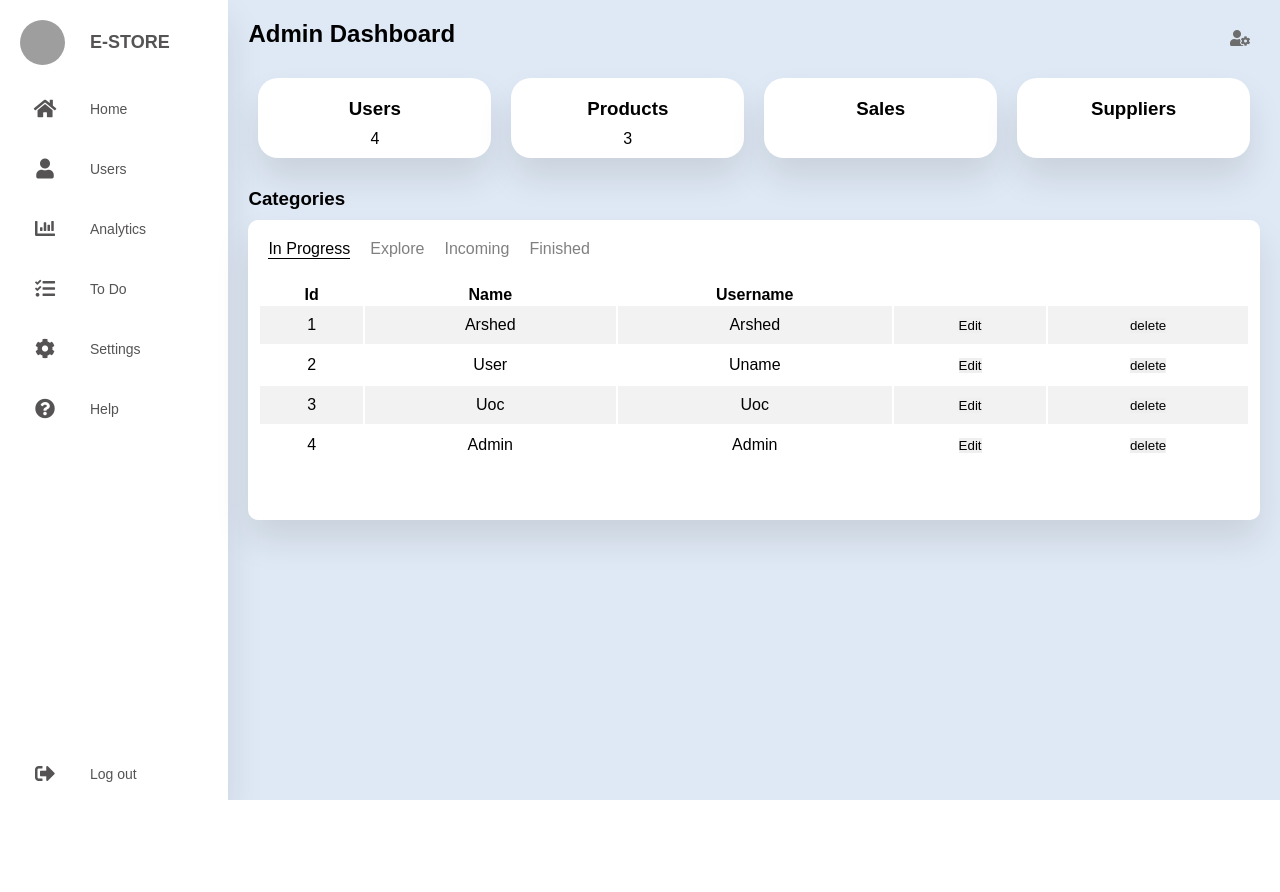
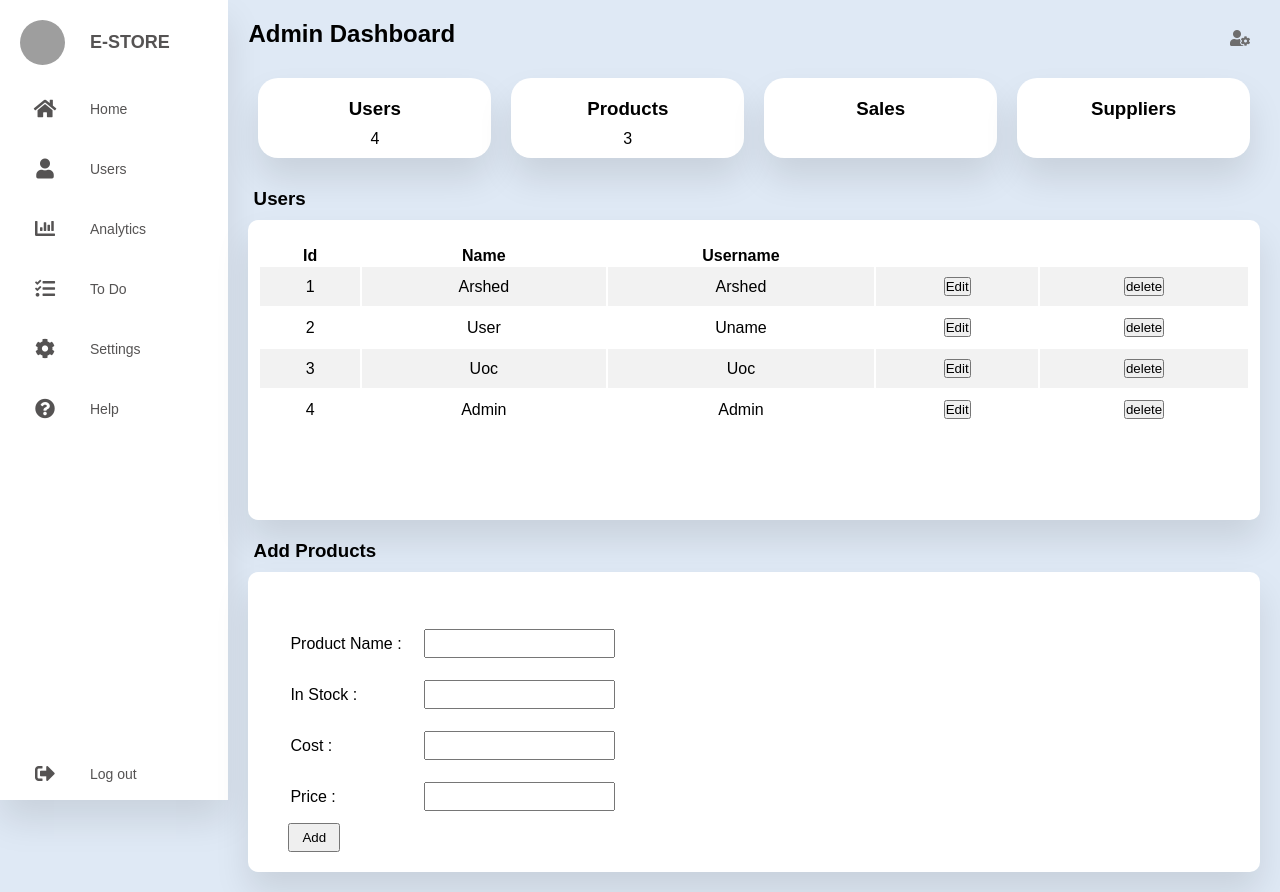
Before and after one commit to aathif2001/CS-level-2-Project, a PHP site: page /admin/index.php in a window 1280 px wide. Before the commit the page ends 800 px from the top, so only its background shows below. Run offline with PHP 8.4, Linux system fonts and the light colour scheme; data comes from the database, SQL or seed files in the repository; grey boxes are pictures that could not be loaded.

Commit message:
product insert page

```diff
--- a/admin/index.php
+++ b/admin/index.php
@@ -78,14 +78,8 @@
       </div>
 
       <section class="main-course">
-        <h1>Categories</h1>
+        <h1>&nbsp;Users</h1>
         <div class="course-box">
-          <ul>
-            <li class="active">In progress</li>
-            <li>explore</li>
-            <li>incoming</li>
-            <li>finished</li>
-          </ul>
           <div class="course">
             <table>
               <tr>
@@ -106,13 +100,43 @@
                 } else {
                   echo "0 results";
                 }
-
-                $conn->close();
               ?>
               </table>
           </div>
         </div>
       </section>
+
+      <section class="main-course">
+        <h1>&nbsp;Add Products</h1>
+        <div class="course-box">
+          <div class="course">
+
+            <form action="insert_product.php" method="post">
+              <table>
+                <tr>
+                  <td>Product Name :</td>
+                  <td><input type="text" name="product_name" required></td>
+                </tr>
+                <tr>
+                  <td>In Stock :</td>
+                  <td><input type="number" name="stock" required></td>
+                </tr>
+                <tr>
+                  <td>Cost :</td>
+                  <td><input type="number" name="cost" required></td>
+                </tr>
+                <tr>
+                  <td>Price :</td>
+                  <td><input type="number" name="price" required></td>
+                </tr>
+              </table>
+              <input type="submit" value="Add">
+            </form>
+
+          </div>
+        </div>
+      </section>
+
     </section>
   </div>
 </body>
--- a/admin/style.css
+++ b/admin/style.css
@@ -3,7 +3,7 @@
   margin: 0;
   padding: 0;
   outline: none;
-  border: none;
+  /* border: none; */
   text-decoration: none;
   box-sizing: border-box;
   font-family: "Poppins", sans-serif;
@@ -104,18 +104,6 @@ a:hover{
   margin: 10px;
   text-transform: capitalize;
 }
-/* .main-skills .card button{
-  background: orangered;
-  color: #fff;
-  padding: 7px 15px;
-  border-radius: 10px;
-  margin-top: 15px;
-  cursor: pointer;
-}
-.main-skills .card button:hover{
-  background: rgba(223, 70, 15, 0.856);
-} */
-
 .main-course{
   margin-top:20px ;
   text-transform: capitalize;
@@ -129,32 +117,32 @@ a:hover{
   border-radius: 10px;
   box-shadow: 0 20px 35px rgba(0, 0, 0, 0.1);
 }
-.course-box ul{
-  list-style: none;
-  display: flex;
-}
-.course-box ul li{
-  margin: 10px;
-  color: gray;
-  cursor: pointer;
-}
-.course-box ul .active{
-  color: #000;
-  border-bottom: 1px solid #000;
-}
 .course-box .course{
   display: flex;
 }
-.course-box .course table{
+.course-box .course table {
   margin-top: 15px;
   width: 100%;
 }
-.course-box .course table tr:nth-child(even) {
+.course-box .course>table tr:nth-child(even) {
   background-color: #f2f2f2;
 }
-.course-box .course table td {
+.course-box .course>table td {
   padding: 10px;
   text-align: center;
+}
+.course-box .course form {
+  padding: 20px;
+}
+.course-box .course form td {
+  padding: 10px;
+}
+.course-box .course input{
+  padding: 5px;
+}
+.course-box .course input[type='submit'] {
+  padding: 5px 12px;
+  margin-left: 10px;
 }
 .html{
   color: rgb(25, 94, 54);
```
Also changed, not shown: admin/insert_product.php (added, +21 -0 lines).
